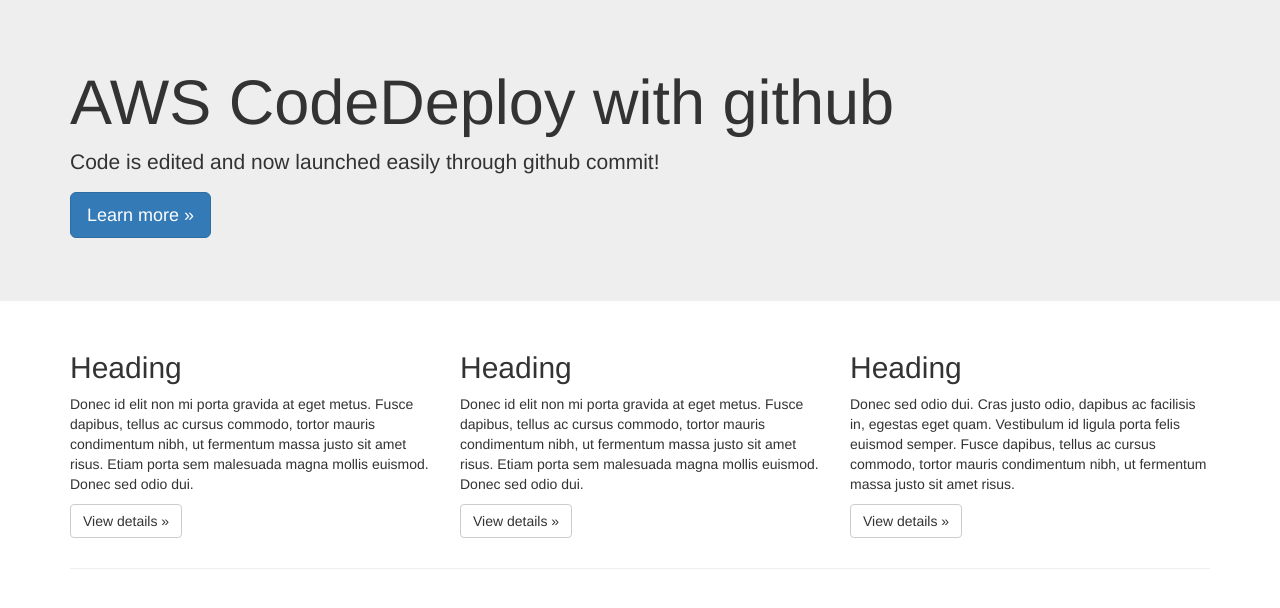
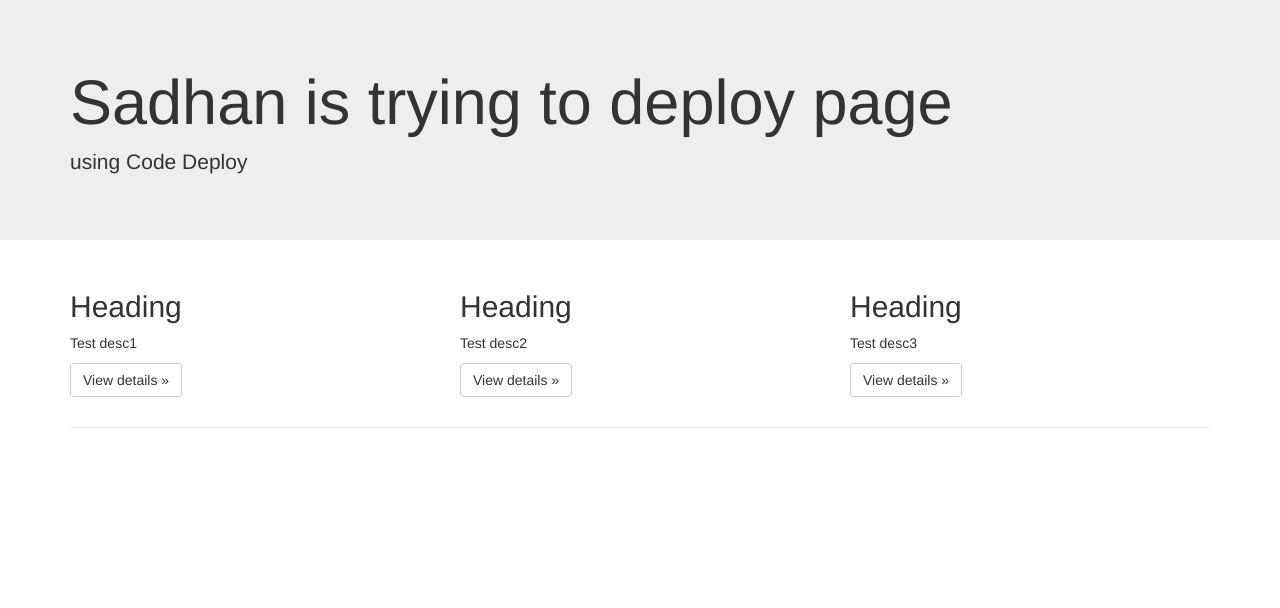
Before and after one commit to sadhansharma/aws-scrapping-project, a plain HTML site: page index.html in a window 1280 px wide. Drawn offline with nearby package versions, Linux system fonts and the light colour scheme.

Commit message:
Third Attempt
Third Attempt

```diff
--- a/index.html
+++ b/index.html
@@ -1,7 +1,7 @@
 <!DOCTYPE html>
 <html lang="en">
   <head>
-    <title>AWS CodeDeploy with github</title>
+    <title>Sadhan Sharma</title>
     <link rel="stylesheet" href="https://maxcdn.bootstrapcdn.com/bootstrap/3.3.7/css/bootstrap.min.css">
 
   </head>
@@ -13,9 +13,8 @@
     <!-- Main jumbotron for a primary marketing message or call to action -->
     <div class="jumbotron">
       <div class="container">
-        <h1>AWS CodeDeploy with github</h1>
-        <p>Code is edited and now launched easily through github commit!</p>
-        <p><a class="btn btn-primary btn-lg" href="#" role="button">Learn more &raquo;</a></p>
+        <h1>Sadhan is trying to deploy page</h1>
+        <p>using Code Deploy</p>
       </div>
     </div>
 
@@ -24,17 +23,17 @@
       <div class="row">
         <div class="col-md-4">
           <h2>Heading</h2>
-          <p>Donec id elit non mi porta gravida at eget metus. Fusce dapibus, tellus ac cursus commodo, tortor mauris condimentum nibh, ut fermentum massa justo sit amet risus. Etiam porta sem malesuada magna mollis euismod. Donec sed odio dui. </p>
+          <p>Test desc1 </p>
           <p><a class="btn btn-default" href="#" role="button">View details &raquo;</a></p>
         </div>
         <div class="col-md-4">
           <h2>Heading</h2>
-          <p>Donec id elit non mi porta gravida at eget metus. Fusce dapibus, tellus ac cursus commodo, tortor mauris condimentum nibh, ut fermentum massa justo sit amet risus. Etiam porta sem malesuada magna mollis euismod. Donec sed odio dui. </p>
+          <p>Test desc2 </p>
           <p><a class="btn btn-default" href="#" role="button">View details &raquo;</a></p>
        </div>
         <div class="col-md-4">
           <h2>Heading</h2>
-          <p>Donec sed odio dui. Cras justo odio, dapibus ac facilisis in, egestas eget quam. Vestibulum id ligula porta felis euismod semper. Fusce dapibus, tellus ac cursus commodo, tortor mauris condimentum nibh, ut fermentum massa justo sit amet risus.</p>
+          <p>Test desc3</p>
           <p><a class="btn btn-default" href="#" role="button">View details &raquo;</a></p>
         </div>
       </div>
```
